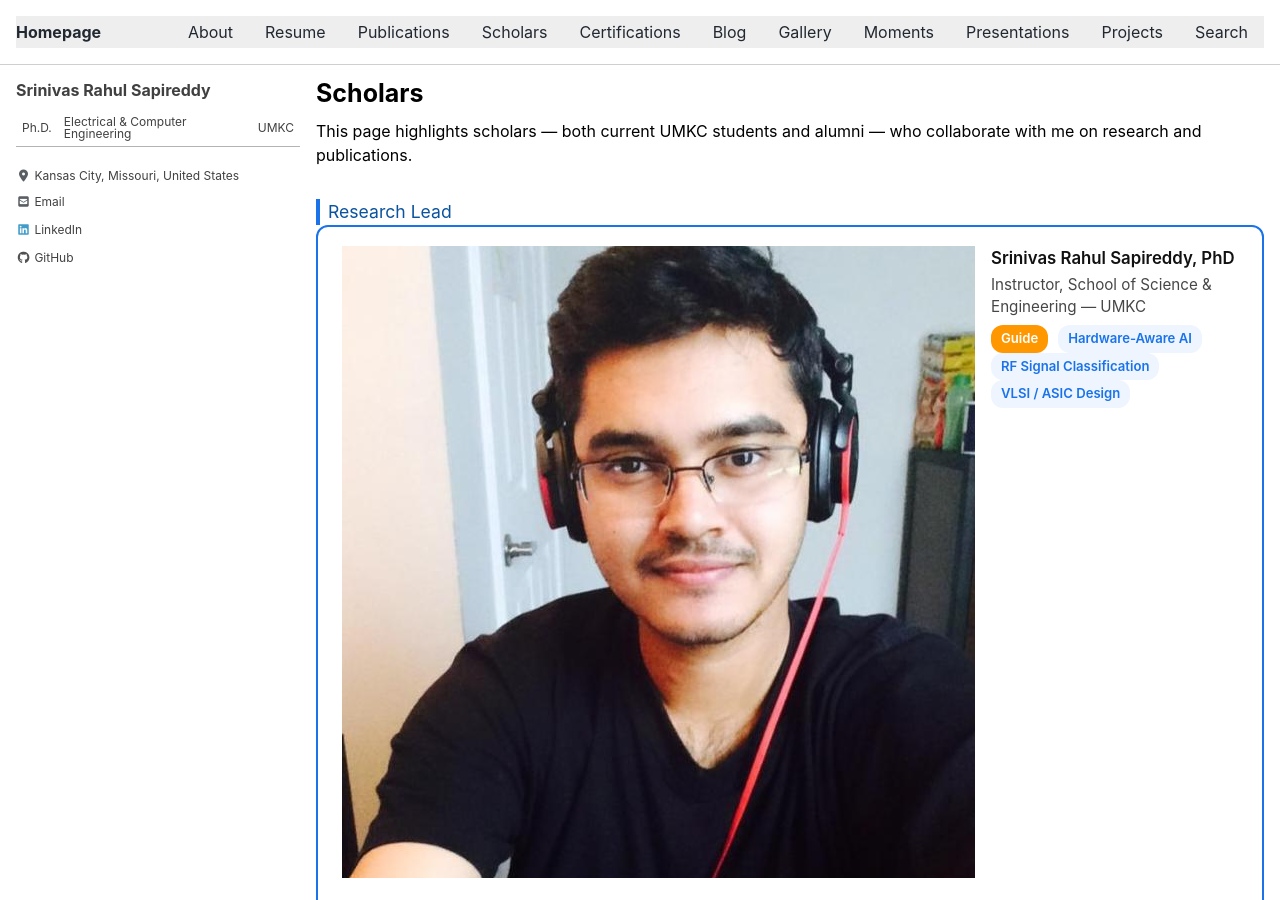
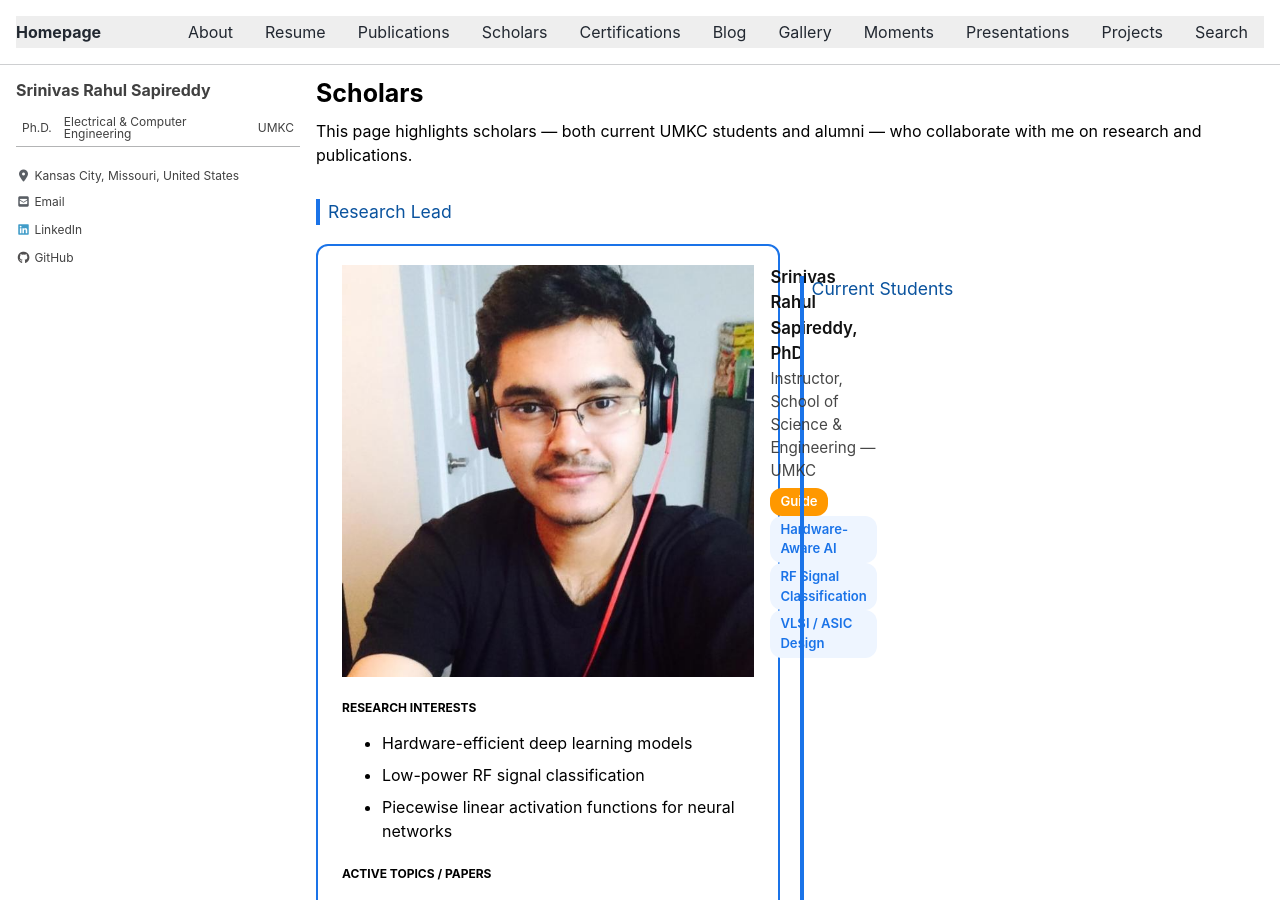
Before and after one commit to srsapireddy/srsapireddy.github.io, a Jekyll site: the page built from _pages/scholars.md, in a window 1280 px wide and 900 px high. Built offline with Jekyll 4.4.1, drawn with Linux system fonts in a browser that asks for light colours; cached includes are drawn as plain includes; nearby versions of some CDN libraries.

Commit message:
Update scholars.md

```diff
--- a/_pages/scholars.md
+++ b/_pages/scholars.md
@@ -132,6 +132,8 @@ This page highlights scholars — both current UMKC students and alumni — who
 </p>
 
 <div class="group-title">Research Lead</div>
+<div class="sch-grid">
+
 <div class="sch-card">
   <div class="sch-header">
     <img src="/images/rahul.png" alt="Srinivas Rahul Sapireddy, PhD" class="sch-img">
```
